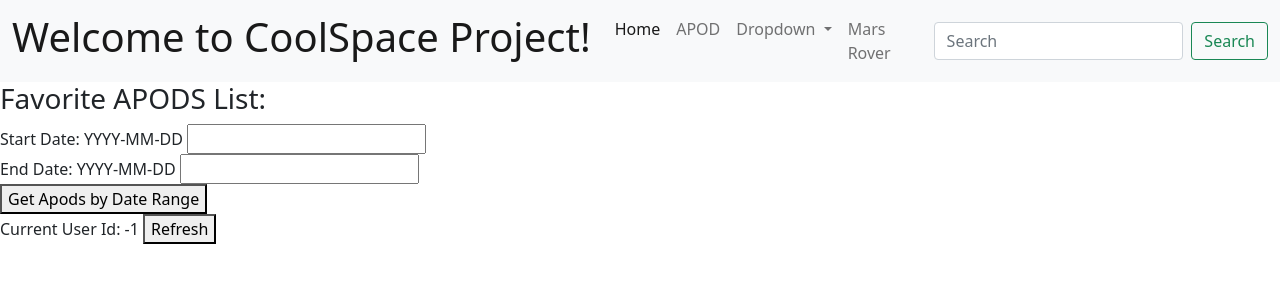
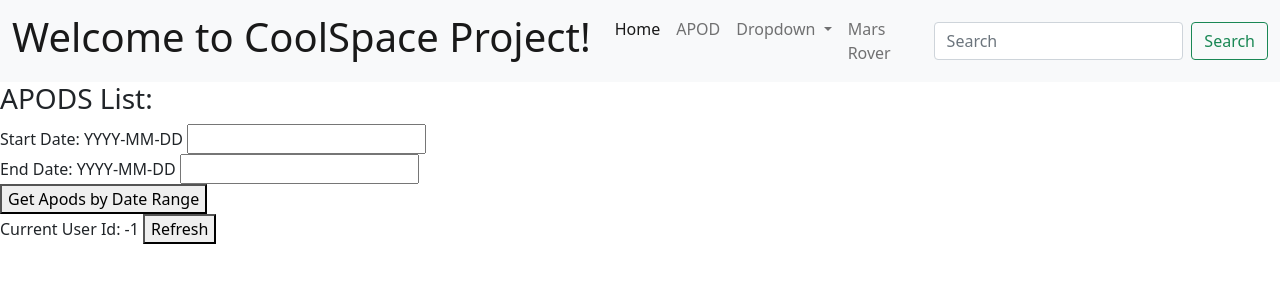
Before and after one commit to adam-rolain/DevBuildCapstone, an Angular app in the folder CoolSpaceProject/ClientApp/: page /apodList in a window 1280 px wide. Shown: the top 300 px of the page. Built offline with nearby package versions, Linux system fonts and the light colour scheme; what @angular/youtube-player would draw is missing.

Commit message:
fixed headers on apodlist and favapodlist

```diff
--- a/CoolSpaceProject/ClientApp/src/app/apod-list/apod-list.component.html
+++ b/CoolSpaceProject/ClientApp/src/app/apod-list/apod-list.component.html
@@ -1,13 +1,25 @@
-<h3>Favorite APODS List:</h3>
+<ng-container *ngIf="isFavoriteList">
+<div>
+    <h3>Favorite APODS List:</h3>
+</div>
+</ng-container>
+<ng-container *ngIf="!isFavoriteList">
+    <div>
+        <h3>APODS List:</h3>
+    </div>
+    </ng-container>
 <ng-container *ngFor="let apod of ApodList">
 
     <app-apod [apod]="apod" [apodType]="'fromList'"></app-apod>
+
 </ng-container>
-{{ isFavoriteList }}
+ {{ isFavoriteList }}
+
 <ng-container *ngIf="!isFavoriteList">
     <div>
         Start Date: YYYY-MM-DD <input type="text" [(ngModel)]="newStartDate"/><br/>
         End Date: YYYY-MM-DD <input type="text" [(ngModel)]="newEndDate"/><br/>
         <button (click)="getApodByDateRange()">Get Apods by Date Range</button>
      </div>
+
 </ng-container>
--- a/CoolSpaceProject/ClientApp/src/app/apod/apod.component.html
+++ b/CoolSpaceProject/ClientApp/src/app/apod/apod.component.html
@@ -3,9 +3,7 @@
 <ng-container *ngIf="apodType === 'today'">
     <h3>Astronomy Picture of the Day: </h3>
 </ng-container>
-<ng-container *ngIf="apodType === 'fromList'">
-<h3></h3>
-</ng-container>
+
     <h5>Title: {{ apod.title }}</h5>
     <h6>Date: {{ apod.date }}</h6>
     <ng-container *ngIf="apod.media_type === 'video'">
```
